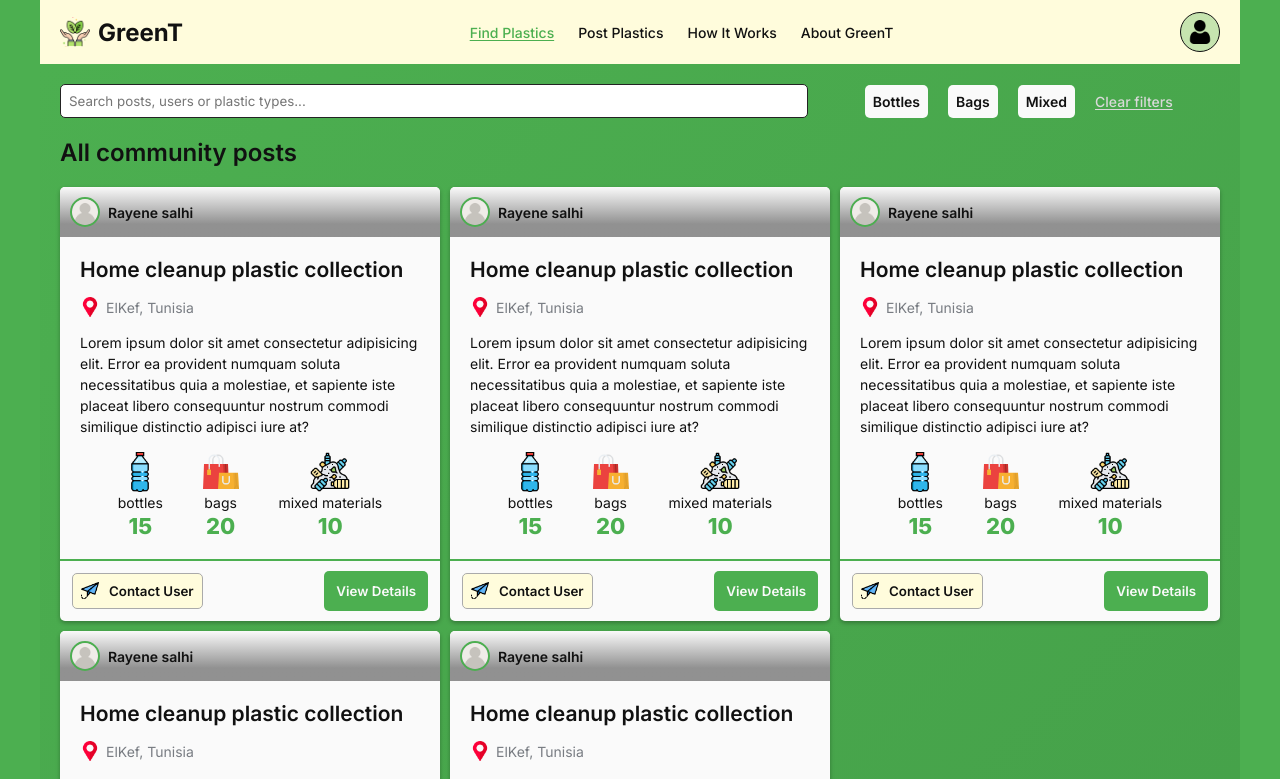
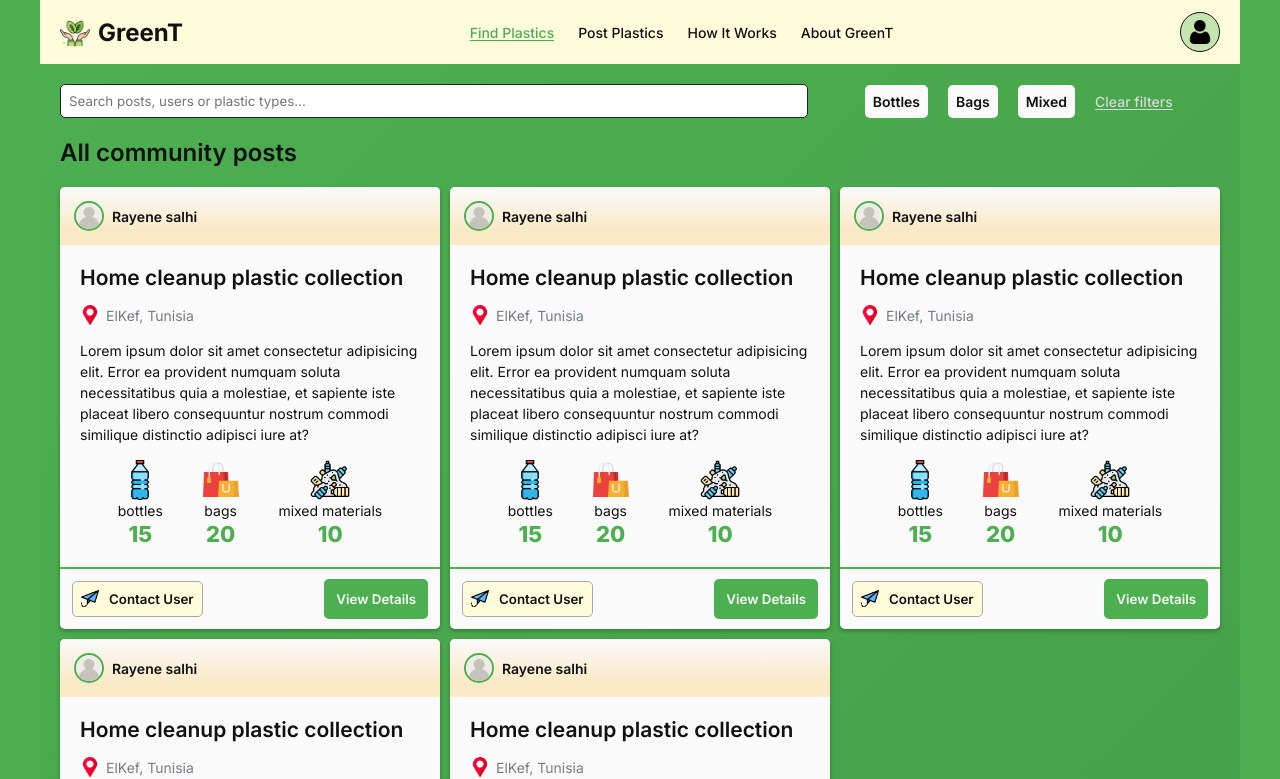
Before and after one commit to rayenrsalhi9/greenT, a React (Vite) app: page /posts in a window 1280 px wide. Shown: the top 779 px of the page. Built offline with nearby package versions, Linux system fonts and the light colour scheme.

Commit message:
enhanced the posts section UI.

```diff
--- a/src/styles/plastic/PostsPage.css
+++ b/src/styles/plastic/PostsPage.css
@@ -103,13 +103,13 @@
 
 .post .user {
     background: rgb(17,17,17);
-    background: linear-gradient(0deg, rgba(23, 23, 23, 0.461) 26%, rgba(250,250,250,1) 100%);
+    background: linear-gradient(0deg, #fcc04949 26%, rgba(250,250,250,1) 100%);
 
     color: #111;
     font-weight: 600;
     font-size: 14px;
 
-    padding: 10px;
+    padding: 14px;
 
     display: flex;
     align-items: center;
```
